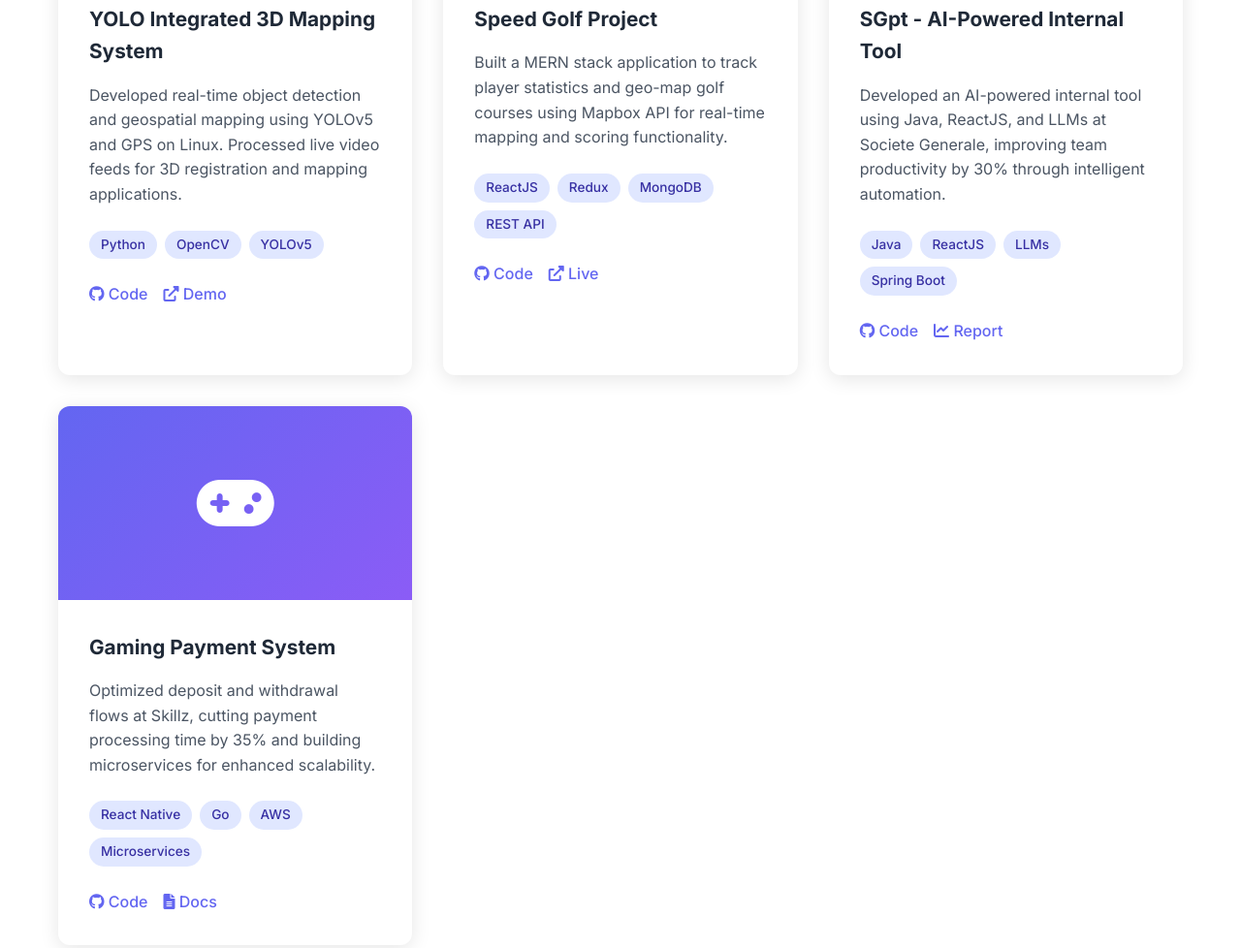
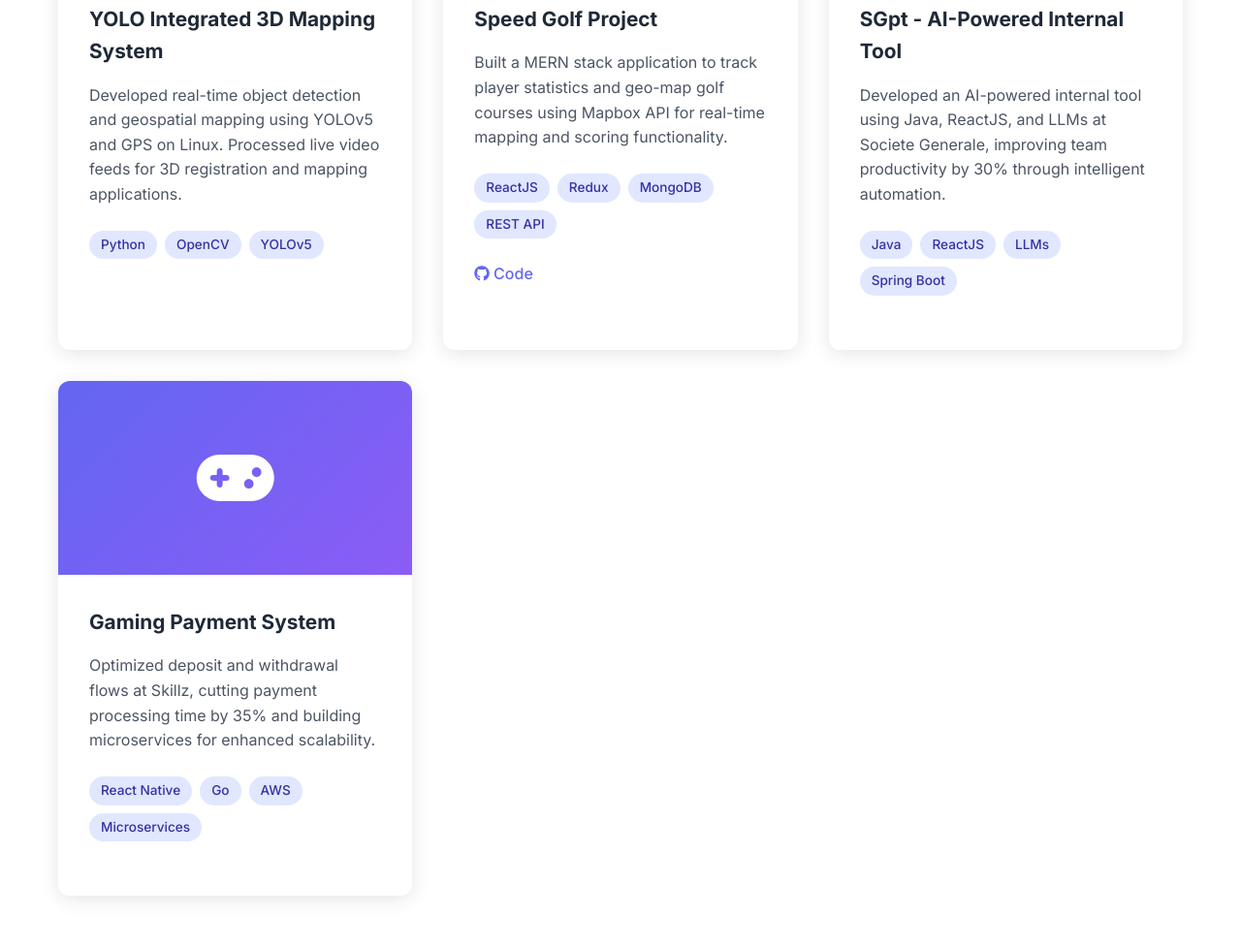
Before and after one commit to satapats782/portfolio_project, a plain HTML site: page index.html in a window 1280 px wide. Shown: the part 6817-7795 px from the top of the page at 97% size. Drawn offline with Linux system fonts and the light colour scheme.

Commit message:
Update index.html

```diff
--- a/index.html
+++ b/index.html
@@ -228,10 +228,6 @@
                             <span class="tech-tag">OpenCV</span>
                             <span class="tech-tag">YOLOv5</span>
                         </div>
-                        <div class="project-links">
-                            <a href="#" class="project-link"><i class="fab fa-github"></i> Code</a>
-                            <a href="#" class="project-link"><i class="fas fa-external-link-alt"></i> Demo</a>
-                        </div>
                     </div>
                 </div>
 
@@ -249,8 +245,7 @@
                             <span class="tech-tag">REST API</span>
                         </div>
                         <div class="project-links">
-                            <a href="#" class="project-link"><i class="fab fa-github"></i> Code</a>
-                            <a href="#" class="project-link"><i class="fas fa-external-link-alt"></i> Live</a>
+                            <a href="https://github.com/satapats782/SpeedProject" class="project-link"><i class="fab fa-github"></i> Code</a>
                         </div>
                     </div>
                 </div>
@@ -268,10 +263,6 @@
                             <span class="tech-tag">LLMs</span>
                             <span class="tech-tag">Spring Boot</span>
                         </div>
-                        <div class="project-links">
-                            <a href="#" class="project-link"><i class="fab fa-github"></i> Code</a>
-                            <a href="#" class="project-link"><i class="fas fa-chart-line"></i> Report</a>
-                        </div>
                     </div>
                 </div>
 
@@ -287,10 +278,6 @@
                             <span class="tech-tag">Go</span>
                             <span class="tech-tag">AWS</span>
                             <span class="tech-tag">Microservices</span>
-                        </div>
-                        <div class="project-links">
-                            <a href="#" class="project-link"><i class="fab fa-github"></i> Code</a>
-                            <a href="#" class="project-link"><i class="fas fa-file-alt"></i> Docs</a>
                         </div>
                     </div>
                 </div>
@@ -376,9 +363,8 @@
                         <span>Las Vegas, NV</span>
                     </div>
                     <div class="social-links">
-                        <a href="#" class="social-link"><i class="fab fa-linkedin"></i></a>
-                        <a href="#" class="social-link"><i class="fab fa-github"></i></a>
-                        <a href="#" class="social-link"><i class="fab fa-twitter"></i></a>
+                        <a href="https://www.linkedin.com/in/sangita-satapathy-67770261/" class="social-link"><i class="fab fa-linkedin"></i></a>
+                        <a href="https://github.com/satapats782" class="social-link"><i class="fab fa-github"></i></a>
                     </div>
                 </div>
                 <form class="contact-form">
```
